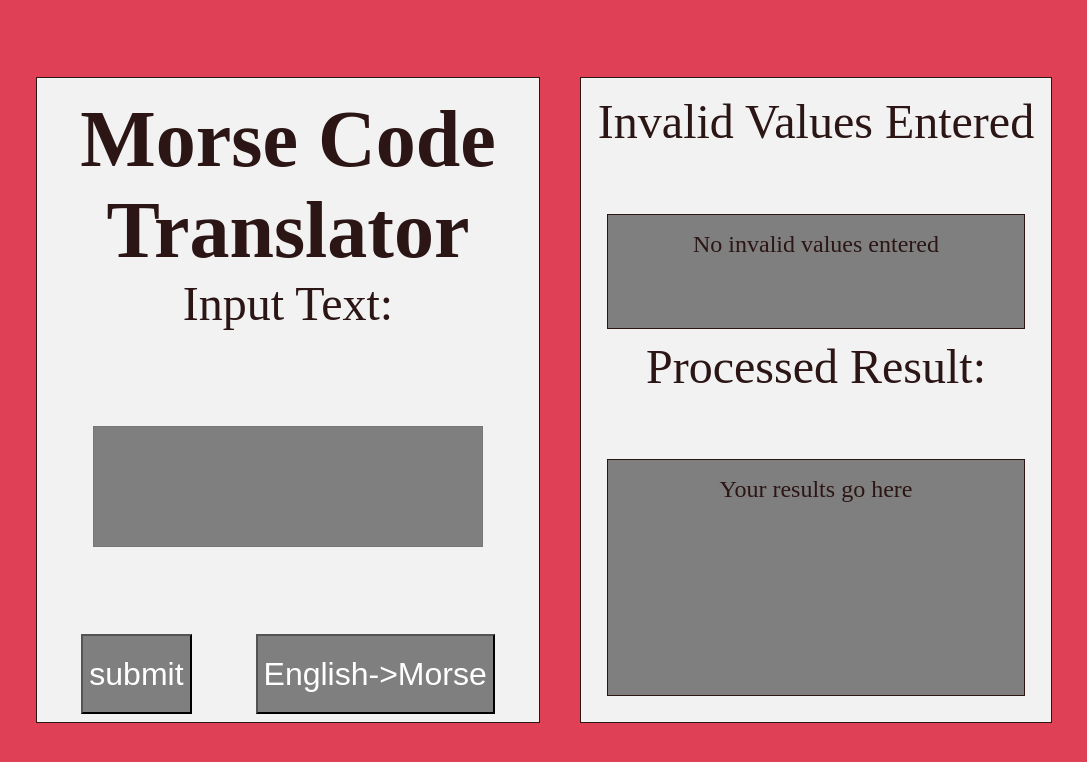
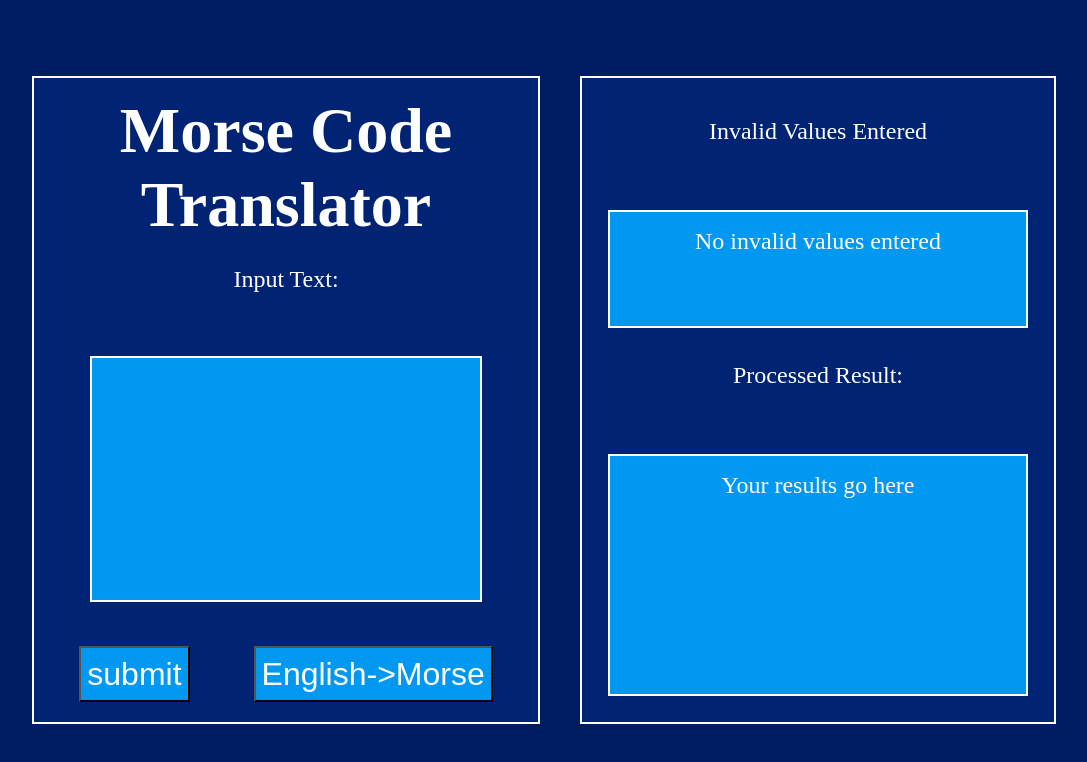
Before and after one commit to DaliborSkocibusic/morse_code, a website with bundled scripts: page index.html in a window 1280 px wide. Shown: the whole page, without its empty margins (8-1095 px from the left). Built offline with nearby package versions, Linux system fonts and the light colour scheme.

Commit message:
Lots of new features

```diff
--- a/index.html
+++ b/index.html
@@ -16,9 +16,9 @@
         <h1>Morse Code Translator</h1>
 
         <label for="input">Input Text:</label><br>
-        <textarea type="textarea" description="Enter Values to convert here" id="inputText" rows="4" cols="60"></textarea><br>
+        <textarea type="textarea" description="Enter Values to convert here" id="inputText" rows="4" cols="60"></textarea>
 
-        <span class="input-container"><input type="submit" id="submit" value="submit"><br>
+        <span class="input-container"><input type="submit" id="submit" value="submit">
             <input type="submit" id="engMorse" value="English->Morse">
         </span>
     </div>
--- a/style.css
+++ b/style.css
@@ -1,5 +1,5 @@
 * {
-    background-color: rgb(224, 64, 86);
+    background-color: rgb(0, 29, 100);
     font: rgb(43, 21, 21);
 }
 
@@ -11,17 +11,17 @@
     align-items: center;
     margin: 20px;
     width: 80vw;
-    background-color: rgb(242, 242, 242);
+    background-color: rgb(0, 36, 115);
     /* background-color: rgb(224, 64, 86); */
     /* background-color: rgb(43, 21, 21); */
     font-size: 6vh;
 }
 
 h1 {
-    font-size: 10vh;
+    font-size: 8vh;
     padding: 0px;
     margin: 0px;
-    background-color: rgb(242, 242, 242);
+    background-color: rgb(0, 36, 115);
 }
 
 div {
@@ -29,14 +29,14 @@ div {
     width: 50vw;
     /* background-color: rgb(43, 21, 21); */
     /* background-color: rgb(242, 242, 242); */
-    background-color: rgb(127, 127, 127);
+    background-color: rgb(0, 152, 241);
     margin: 10px;
     text-align: center;
     justify-items: center;
-    border: 1px solid rgb(43, 21, 21);
+    border: 2px solid white;
     padding: 2vh;
     font-size: 3vh;
-    color: rgb(43, 21, 21);
+    color: white;
 }
 
 .main-container {
@@ -62,19 +62,24 @@ div {
     margin: 20px;
     width: 25vw;
     font-size: 3vh;
-    font: rgb(43, 21, 21);
-    background-color: rgb(242, 242, 242);
+    font: white;
+    background-color: rgb(0, 36, 115);
+    /* background-color: rgb(0, 152, 241); */
 }
 
 label {
-    background-color: rgb(242, 242, 242);
+    background-color: rgb(0, 36, 115);
+    color: white;
+    margin-top: 3vh;
+    margin-bottom: 0vh;
+    font-size: 3vh;
 }
 
 input {
-    justify-content: space-around;
-    height: 10vh;
+    justify-content: center;
+    height: 7vh;
     width: 25vw;
-    background-color: rgb(127, 127, 127);
+    background-color: rgb(0, 152, 241);
     /* background-color: rgb(242, 242, 242); */
     margin: 4vh;
     font-size: 4vh;
@@ -85,12 +90,13 @@ input {
 textarea {
     height: 60vh;
     width: 30vw;
-    background-color: rgb(242, 242, 242);
-    background-color: rgb(127, 127, 127);
+    background-color: rgb(0, 152, 241);
     margin: 5vh;
+    margin-top: 1vh;
     resize: none;
     font-size: 4vh;
     color: white;
+    border: 2px solid white;
 }
 
 #error {
```
